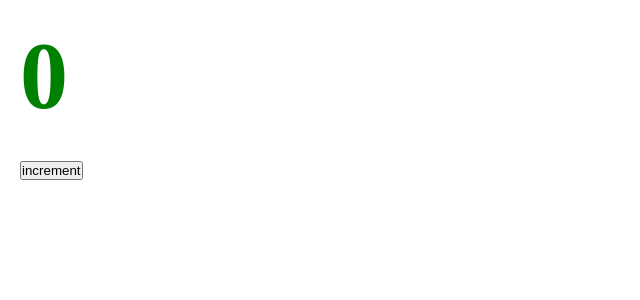
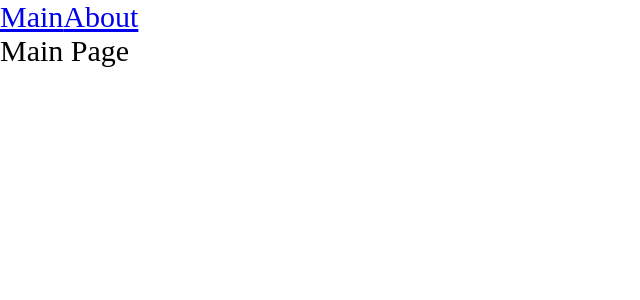
Before and after one commit to NikitaPokryshko/production-project, a React app: page / in a window 1280 px wide. Shown: the top 300 px of the page, without its empty margins (0-640 px from the left). Built offline with nearby package versions, Linux system fonts and the light colour scheme.

Commit message:
Add react-router
Add code splitting (lazy loading)

```diff
--- a/package.json
+++ b/package.json
@@ -34,6 +34,7 @@
   },
   "dependencies": {
     "react": "^17.0.2",
-    "react-dom": "^17.0.2"
+    "react-dom": "^17.0.2",
+    "react-router-dom": "^6.2.1"
   }
 }
--- a/src/App.tsx
+++ b/src/App.tsx
@@ -1,12 +1,23 @@
-import React from 'react'
-import { Counter } from './components/Counter'
+import { Suspense } from 'react'
+import { Route, Routes, Link } from 'react-router-dom'
+
+import { AboutPageLazy } from './pages/AboutPage/AboutPage.lazy'
+import { MainPageLazy } from './pages/MainPage/MainPage.lazy'
 
 import './index.scss'
 
 const App = () => {
   return (
     <div className="app">
-      <Counter />
+      <Link to="/">Main</Link>
+      <Link to="/about">About</Link>
+
+      <Suspense fallback={<div>Loading...</div>}>
+        <Routes>
+          <Route path="/about" element={<AboutPageLazy />} />
+          <Route path="/" element={<MainPageLazy />} />
+        </Routes>
+      </Suspense>
     </div>
   )
 }
--- a/src/index.scss
+++ b/src/index.scss
@@ -5,5 +5,5 @@
 }
 
 .app {
-  font-size: 48px;
+  font-size: 30px;
 }
--- a/src/index.tsx
+++ b/src/index.tsx
@@ -1,7 +1,10 @@
 import { render } from 'react-dom'
 import App from './App'
+import { BrowserRouter } from 'react-router-dom'
 
 render(
-  <App/>,
+  <BrowserRouter>
+    <App/>
+  </BrowserRouter>,
   document.getElementById('root')
 )
--- /dev/null
+++ b/src/pages/AboutPage/AboutPage.lazy.tsx
@@ -0,0 +1,10 @@
+import { lazy } from 'react'
+
+// Production
+// export const AboutPageLazy = lazy(() => import('./AboutPage'))
+
+// Development: Force delay for testing
+export const AboutPageLazy = lazy(() => new Promise(resolve => {
+  // @ts-ignore
+  setTimeout(() => resolve(import('./AboutPage')), 1500)
+}))
--- /dev/null
+++ b/src/pages/AboutPage/AboutPage.tsx
@@ -0,0 +1,9 @@
+const AboutPage = () => {
+  return (
+    <div>
+      About Page
+    </div>
+  )
+}
+
+export default AboutPage
--- /dev/null
+++ b/src/pages/MainPage/MainPage.lazy.tsx
@@ -0,0 +1,10 @@
+import { lazy } from 'react'
+
+// Production
+// export const MainPageLazy = lazy(() => import('./MainPage'))
+
+// Development: Force delay for testing
+export const MainPageLazy = lazy(() => new Promise(resolve => {
+  // @ts-ignore
+  setTimeout(() => resolve(import('./MainPage')), 1500)
+}))
--- /dev/null
+++ b/src/pages/MainPage/MainPage.tsx
@@ -0,0 +1,9 @@
+const MainPage = () => {
+  return (
+    <div>
+      Main Page
+    </div>
+  )
+}
+
+export default MainPage
--- a/tsconfig.json
+++ b/tsconfig.json
@@ -7,7 +7,8 @@
     "noImplicitAny": true,
 
     // Modules system: 'ESNext', 'CommonJS' and etc..
-    "module": "es6",
+
+    "module": "ESNext", // Was: "module": "es6",
 
     // Specifies target JS version
     "target": "es5",
```
Also changed, not shown: 3 other files (tests, documents, lock files or other folders).
